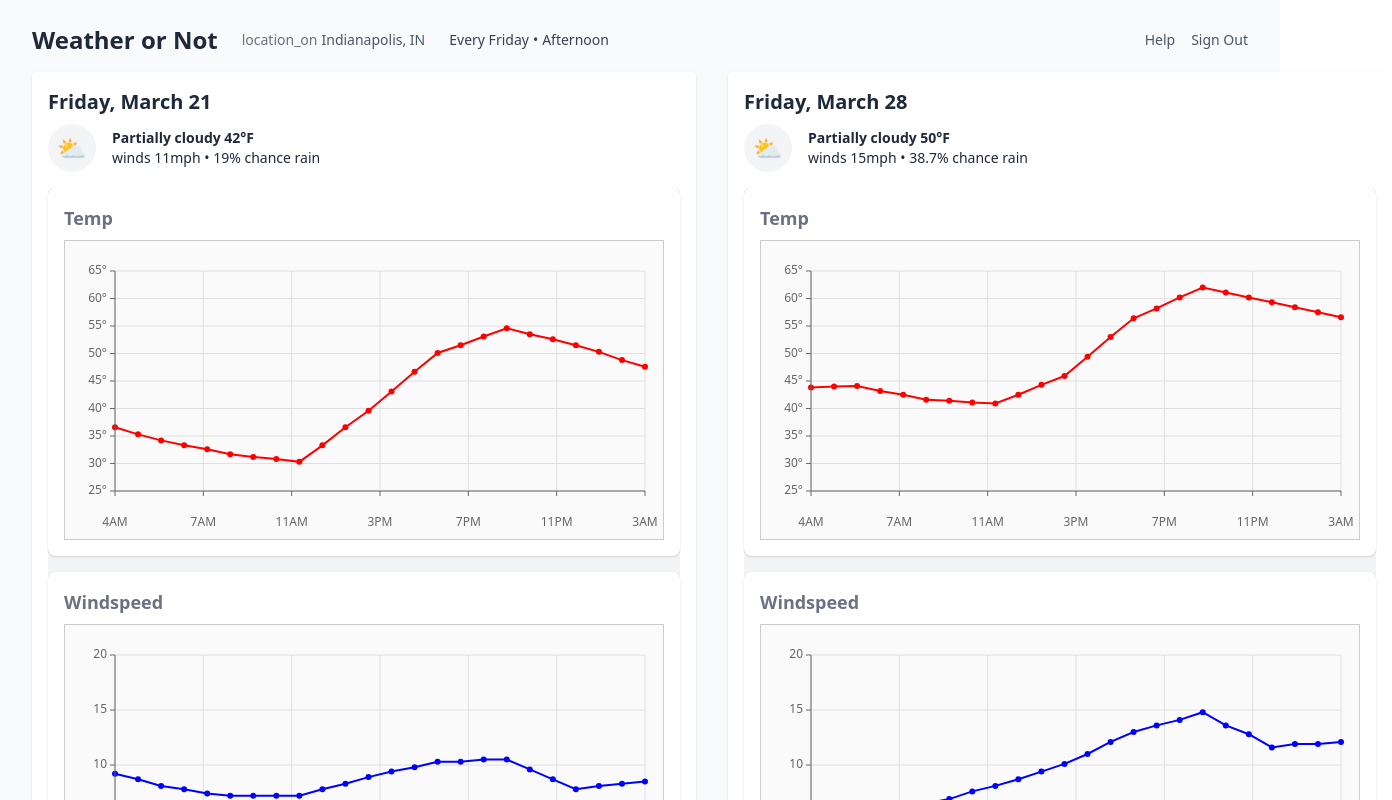
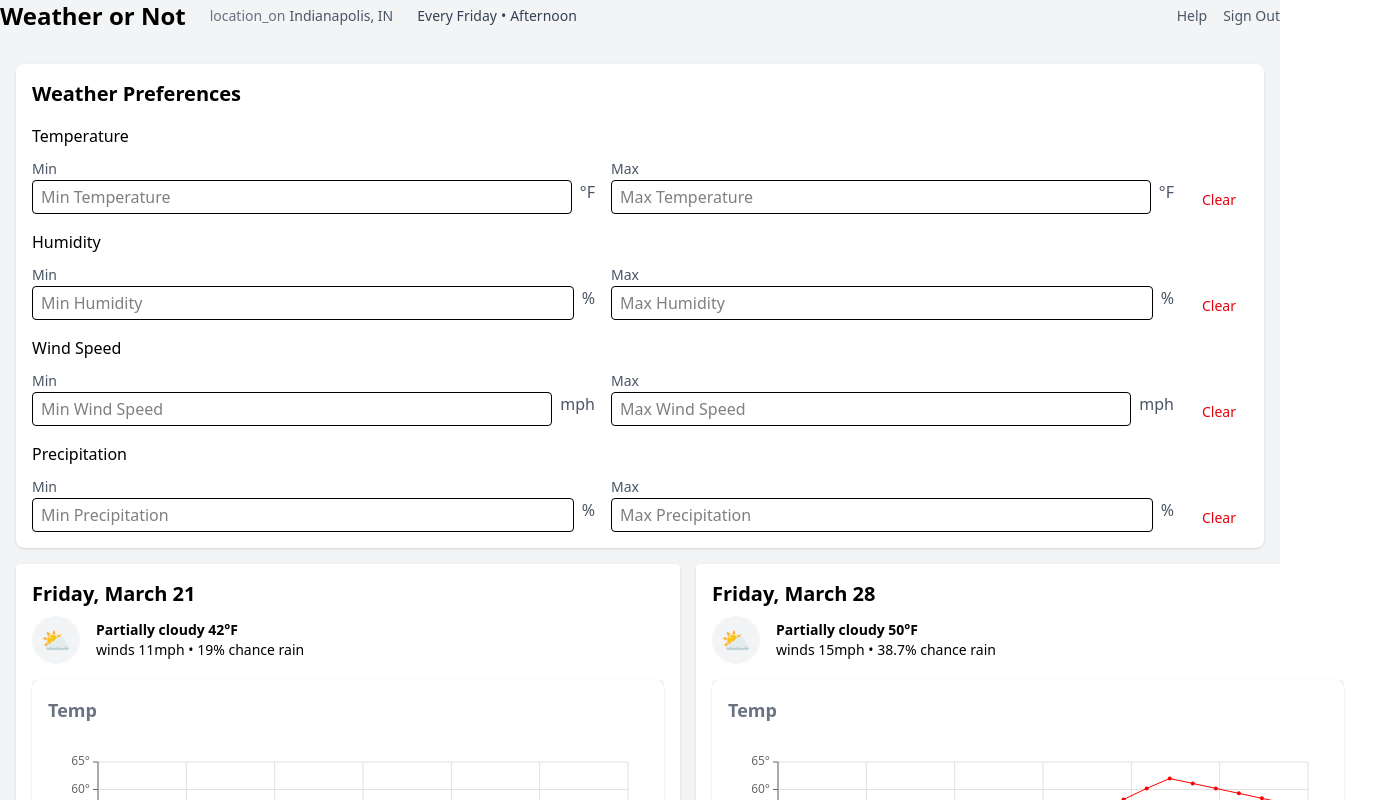
Before and after one commit to byronwall/weather-helper, a React (Vite) app: page / in a window 1280 px wide. Shown: the top 800 px of the page, 1392 px wide, since content can reach past the window. Built offline with nearby package versions, Linux system fonts and the light colour scheme.

Commit message:
Rework to add user preferences

```diff
--- a/src/App.tsx
+++ b/src/App.tsx
@@ -2,6 +2,7 @@ import * as React from "react";
 import { Header } from "./Header";
 import { WeatherCard } from "./WeatherCard";
 import { useWeatherStore } from "./stores/weatherStore";
+import { UserPreferences } from "./components/UserPreferences";
 
 export function App() {
   const { loadSampleData } = useWeatherStore();
@@ -39,21 +40,18 @@ export function App() {
   nextFridayDate.setDate(currentDate.getDate() + 7);
 
   return (
-    <div className="bg-gray-50 text-gray-800 min-h-screen">
-      {/* Container with standard Tailwind max-width and padding */}
-      <div className="mx-auto max-w-7xl px-4 sm:px-6 lg:px-8 py-6">
-        <Header />
-
-        {/* Main content: 2 weather cards side by side on desktop */}
-        <main className="flex flex-col space-y-8 md:flex-row md:space-y-0 md:space-x-8">
-          {/* Current Friday Card */}
+    <div className="min-h-screen bg-gray-100">
+      <Header />
+      <main className="container mx-auto p-4 space-y-4">
+        <UserPreferences />
+        <div className="flex flex-row gap-4">
           <WeatherCard
             date={currentDate}
             location="46220"
             onPrevious={handlePreviousFriday}
             onNext={handleNextFriday}
+            nextLabel={`Next Friday (${nextFridayDate.toLocaleDateString()})`}
           />
-
           {/* Next Friday Card */}
           <WeatherCard
             date={nextFridayDate}
@@ -61,8 +59,8 @@ export function App() {
             onPrevious={handlePreviousFriday}
             onNext={handleNextFriday}
           />
-        </main>
-      </div>
+        </div>
+      </main>
     </div>
   );
 }
--- a/src/WeatherChart.tsx
+++ b/src/WeatherChart.tsx
@@ -1,6 +1,7 @@
 import { WeatherField } from "./types/user";
 import { HourReading } from "./types/api";
 import { useCommonAxis } from "./stores/useCommonAxis";
+import { useUserPrefs, WeatherPreference } from "./stores/userPrefsStore";
 import { useEffect } from "react";
 
 interface WeatherChartProps {
@@ -13,13 +14,6 @@ interface DataPoint {
   value: number;
 }
 
-interface ShadingRegion {
-  startTime: number;
-  endTime: number;
-  color: string;
-  gutter: "top" | "bottom";
-}
-
 // Format time as "8PM"
 function formatTime(timestamp: number): string {
   const date = new Date(timestamp);
@@ -28,47 +22,36 @@ function formatTime(timestamp: number): string {
     .replace(" ", "");
 }
 
+// Map WeatherField to preference key
+const fieldToPreferenceKey: Record<WeatherField, keyof WeatherPreference> = {
+  temp: "temperature",
+  windspeed: "windSpeed",
+  precipprob: "precipitation",
+  humidity: "humidity",
+};
+
 export function WeatherChart({ hourlyData, field }: WeatherChartProps) {
   const { registerLimit, getCurrentLimits, defaultLimits } = useCommonAxis();
+  const { preferences } = useUserPrefs();
 
-  // Example props (could be pulled in from parent or external data):
+  // Get the corresponding preference key for this field
+  const preferenceKey = fieldToPreferenceKey[field];
+  const fieldPreferences = preferences[preferenceKey];
+
   const width = 600;
   const height = 300;
   const topGutterHeight = 30;
-  const bottomGutterHeight = 50; // Increased to accommodate time labels
-  const leftGutterWidth = 50; // Added for y-axis labels
-  const rightGutterWidth = 20; // Added for right padding
+  const bottomGutterHeight = 50;
+  const leftGutterWidth = 50;
+  const rightGutterWidth = 20;
 
   // Convert hourly data to DataPoints
   const data: DataPoint[] = hourlyData.map((hour) => ({
-    time: hour.datetimeEpoch * 1000, // convert seconds to milliseconds
+    time: hour.datetimeEpoch * 1000,
     value: hour[field],
   }));
 
-  console.log("test data", {
-    hourlyDataSample: hourlyData[0],
-    dataSample: data[0],
-  });
-
-  // Example shading in top/bottom gutters:
-  // This says: shade top gutter from time=1678886400000 to 1678887600000 in red,
-  // and bottom gutter from time=1678889000000 to 1678890200000 in blue.
-  const shadingRegions: ShadingRegion[] = [
-    {
-      startTime: 1678886400000,
-      endTime: 1678887600000,
-      color: "rgba(255, 0, 0, 0.3)",
-      gutter: "top",
-    },
-    {
-      startTime: 1678889000000,
-      endTime: 1678890200000,
-      color: "rgba(0, 0, 255, 0.3)",
-      gutter: "bottom",
-    },
-  ];
-
-  // 1) Determine min/max time & value:
+  // Determine min/max time & value
   const times = data.map((d) => d.time);
   const values = data.map((d) => d.value);
 
@@ -76,7 +59,7 @@ export function WeatherChart({ hourlyData, field }: WeatherChartProps) {
   const maxTime = Math.max(...times);
 
   // Calculate the actual min/max from data with padding
-  const paddingFactor = 0.1; // 10% padding
+  const paddingFactor = 0.1;
   const valueRange = Math.max(...values) - Math.min(...values);
   const padding = valueRange * paddingFactor;
 
@@ -94,49 +77,54 @@ export function WeatherChart({ hourlyData, field }: WeatherChartProps) {
   // Use default color for the chart
   const chartColor = defaultLimits[field].color;
 
-  // Compute chart dimension for the central region:
+  // Compute chart dimension for the central region
   const chartHeight = height - topGutterHeight - bottomGutterHeight;
   const chartWidth = width - leftGutterWidth - rightGutterWidth;
 
-  // 2) Scale functions (simple linear scales):
+  // Scale functions
   const xScale = (t: number): number =>
     leftGutterWidth + ((t - minTime) / (maxTime - minTime)) * chartWidth;
 
-  const yScale = (val: number): number => {
-    // invert so higher values appear higher on the chart
-    return (
-      topGutterHeight +
-      chartHeight -
-      ((val - minValue) / (maxValue - minValue)) * chartHeight
-    );
-  };
+  const yScale = (val: number): number =>
+    topGutterHeight +
+    chartHeight -
+    ((val - minValue) / (maxValue - minValue)) * chartHeight;
 
-  // 3) Split data into segments if there's a time gap:
-  //    This example uses a threshold of 10 minutes in ms: 10 * 60 * 1000
+  // Split data into segments and determine line thickness based on preferences
   const gapThreshold = 70 * 60 * 1000;
-  const segments: DataPoint[][] = [];
+  const segments: Array<{ points: DataPoint[]; isInRange: boolean }> = [];
   let currentSegment: DataPoint[] = [];
+  let currentInRange = false;
 
   for (let i = 0; i < data.length; i++) {
     const point = data[i];
+    const isPointInRange = fieldPreferences
+      ? (!fieldPreferences.min || point.value >= fieldPreferences.min) &&
+        (!fieldPreferences.max || point.value <= fieldPreferences.max)
+      : false;
+
     if (currentSegment.length === 0) {
-      currentSegment.push(point);
+      currentSegment = [point];
+      currentInRange = isPointInRange;
     } else {
       const prevPoint = currentSegment[currentSegment.length - 1];
       const delta = point.time - prevPoint.time;
-      if (delta > gapThreshold) {
-        // close off the current segment
-        segments.push(currentSegment);
+
+      if (delta > gapThreshold || isPointInRange !== currentInRange) {
+        segments.push({ points: currentSegment, isInRange: currentInRange });
         currentSegment = [point];
+        currentInRange = isPointInRange;
       } else {
         currentSegment.push(point);
       }
     }
   }
-  // push the last segment if it has points
-  if (currentSegment.length > 0) segments.push(currentSegment);
 
-  // 4) Generate path d-attribute for each segment
+  if (currentSegment.length > 0) {
+    segments.push({ points: currentSegment, isInRange: currentInRange });
+  }
+
+  // Generate path d-attribute for each segment
   const generatePathD = (segment: DataPoint[]): string => {
     if (segment.length === 0) return "";
     let d = `M ${xScale(segment[0].time)},${yScale(segment[0].value)}`;
@@ -148,38 +136,67 @@ export function WeatherChart({ hourlyData, field }: WeatherChartProps) {
     return d;
   };
 
-  // 5) Render the shading as rectangles in top/bottom gutters:
-  const gutterRects = shadingRegions.map((region, idx) => {
-    const xStart = xScale(region.startTime);
-    const xEnd = xScale(region.endTime);
-    const rectWidth = xEnd - xStart;
+  // Generate preference lines and regions
+  const preferenceLines = [];
+  const gutterRegions = [];
 
-    if (region.gutter === "top") {
-      // top gutter: y=0, height=topGutterHeight
-      return (
-        <rect
-          key={idx}
-          x={xStart}
-          y={0}
-          width={rectWidth}
-          height={topGutterHeight}
-          fill={region.color}
+  if (fieldPreferences) {
+    if (fieldPreferences.min !== undefined) {
+      const y = yScale(fieldPreferences.min);
+      preferenceLines.push(
+        <line
+          key="min-line"
+          x1={leftGutterWidth}
+          y1={y}
+          x2={width - rightGutterWidth}
+          y2={y}
+          stroke={chartColor}
+          strokeWidth={1}
+          strokeDasharray="4,4"
         />
       );
-    } else {
-      // bottom gutter: y=topGutterHeight + chartHeight
-      return (
+
+      // Add bottom gutter region for values below min
+      gutterRegions.push(
         <rect
-          key={idx}
-          x={xStart}
-          y={topGutterHeight + chartHeight}
-          width={rectWidth}
-          height={bottomGutterHeight}
-          fill={region.color}
+          key="min-gutter"
+          x={leftGutterWidth}
+          y={y}
+          width={chartWidth}
+          height={chartHeight + topGutterHeight - y}
+          fill={`${chartColor}20`}
         />
       );
     }
-  });
+
+    if (fieldPreferences.max !== undefined) {
+      const y = yScale(fieldPreferences.max);
+      preferenceLines.push(
+        <line
+          key="max-line"
+          x1={leftGutterWidth}
+          y1={y}
+          x2={width - rightGutterWidth}
+          y2={y}
+          stroke={chartColor}
+          strokeWidth={1}
+          strokeDasharray="4,4"
+        />
+      );
+
+      // Add top gutter region for values above max
+      gutterRegions.push(
+        <rect
+          key="max-gutter"
+          x={leftGutterWidth}
+          y={topGutterHeight}
+          width={chartWidth}
+          height={y - topGutterHeight}
+          fill={`${chartColor}20`}
+        />
+      );
+    }
+  }
 
   // Generate axis ticks and gridlines
   const { increment } = defaultLimits[field];
@@ -203,15 +220,9 @@ export function WeatherChart({ hourlyData, field }: WeatherChartProps) {
     };
   });
 
-  // 6) Build the <svg> with axes and gridlines
-  const svgStyle = {
-    border: "1px solid #ccc",
-    background: "#fafafa",
-  };
-
   return (
-    <svg width={width} height={height} style={svgStyle}>
-      {/* Gridlines */}
+    <svg width={width} height={height} className="bg-white rounded-lg">
+      {/* Background gridlines */}
       {yTicks.map((tick, i) => (
         <line
           key={`grid-y-${i}`}
@@ -235,22 +246,32 @@ export function WeatherChart({ hourlyData, field }: WeatherChartProps) {
         />
       ))}
 
-      {/* Render shading first so lines appear on top */}
-      {gutterRects}
+      {/* Preference gutter regions */}
+      {gutterRegions}
 
-      {/* Render each discontinuous line segment */}
+      {/* Preference lines */}
+      {preferenceLines}
+
+      {/* Render each segment with appropriate thickness */}
       {segments.map((segment, idx) => {
-        const pathD = generatePathD(segment);
+        const pathD = generatePathD(segment.points);
         return (
           <g key={idx}>
-            <path d={pathD} fill="none" stroke={chartColor} strokeWidth={2} />
-            {/* Add circles for each data point */}
-            {segment.map((point, pointIdx) => (
+            <path
+              d={pathD}
+              fill="none"
+              stroke={chartColor}
+              strokeWidth={segment.isInRange ? 3 : 1}
+              strokeLinecap="round"
+              strokeLinejoin="round"
+            />
+            {/* Add points */}
+            {segment.points.map((point, pointIdx) => (
               <circle
                 key={pointIdx}
                 cx={xScale(point.time)}
                 cy={yScale(point.value)}
-                r={3}
+                r={2}
                 fill={chartColor}
               />
             ))}
@@ -258,7 +279,7 @@ export function WeatherChart({ hourlyData, field }: WeatherChartProps) {
         );
       })}
 
-      {/* Y-axis line */}
+      {/* Axes */}
       <line
         x1={leftGutterWidth}
         y1={topGutterHeight}
@@ -267,8 +288,6 @@ export function WeatherChart({ hourlyData, field }: WeatherChartProps) {
         stroke="#666"
         strokeWidth={1}
       />
-
-      {/* X-axis line */}
       <line
         x1={leftGutterWidth}
         y1={topGutterHeight + chartHeight}
--- /dev/null
+++ b/src/components/UserPreferences.tsx
@@ -0,0 +1,97 @@
+import { useUserPrefs, WeatherPreference } from "../stores/userPrefsStore";
+
+interface MetricConfig {
+  label: string;
+  unit: string;
+}
+
+const METRICS: Record<keyof WeatherPreference, MetricConfig> = {
+  temperature: { label: "Temperature", unit: "°F" },
+  humidity: { label: "Humidity", unit: "%" },
+  windSpeed: { label: "Wind Speed", unit: "mph" },
+  precipitation: { label: "Precipitation", unit: "%" },
+};
+
+export function UserPreferences() {
+  const { preferences, setPreference, clearPreference } = useUserPrefs();
+
+  const handleInputChange = (
+    metric: keyof WeatherPreference,
+    type: "min" | "max",
+    value: string
+  ) => {
+    const numValue = value === "" ? undefined : Number(value);
+    const currentPref = preferences[metric] || {};
+
+    if (type === "min") {
+      setPreference(metric, numValue, currentPref.max);
+    } else {
+      setPreference(metric, currentPref.min, numValue);
+    }
+  };
+
+  return (
+    <div className="p-4 bg-white rounded-lg shadow">
+      <h2 className="text-xl font-bold mb-4">Weather Preferences</h2>
+      <div className="space-y-4">
+        {Object.entries(METRICS).map(([metric, config]) => (
+          <div key={metric} className="flex flex-col">
+            <label className="font-medium mb-2">{config.label}</label>
+            <div className="flex gap-4">
+              <div className="flex-1">
+                <label className="text-sm text-gray-600">Min</label>
+                <div className="flex">
+                  <input
+                    type="number"
+                    className="w-full border rounded px-2 py-1"
+                    value={
+                      preferences[metric as keyof WeatherPreference]?.min ?? ""
+                    }
+                    onChange={(e) =>
+                      handleInputChange(
+                        metric as keyof WeatherPreference,
+                        "min",
+                        e.target.value
+                      )
+                    }
+                    placeholder={`Min ${config.label}`}
+                  />
+                  <span className="ml-2 text-gray-600">{config.unit}</span>
+                </div>
+              </div>
+              <div className="flex-1">
+                <label className="text-sm text-gray-600">Max</label>
+                <div className="flex">
+                  <input
+                    type="number"
+                    className="w-full border rounded px-2 py-1"
+                    value={
+                      preferences[metric as keyof WeatherPreference]?.max ?? ""
+                    }
+                    onChange={(e) =>
+                      handleInputChange(
+                        metric as keyof WeatherPreference,
+                        "max",
+                        e.target.value
+                      )
+                    }
+                    placeholder={`Max ${config.label}`}
+                  />
+                  <span className="ml-2 text-gray-600">{config.unit}</span>
+                </div>
+              </div>
+              <button
+                className="self-end px-3 py-1 text-sm text-red-600 hover:bg-red-50 rounded"
+                onClick={() =>
+                  clearPreference(metric as keyof WeatherPreference)
+                }
+              >
+                Clear
+              </button>
+            </div>
+          </div>
+        ))}
+      </div>
+    </div>
+  );
+}
--- /dev/null
+++ b/src/stores/userPrefsStore.ts
@@ -0,0 +1,55 @@
+import { create } from "zustand";
+import { persist } from "zustand/middleware";
+
+export interface WeatherPreference {
+  temperature?: {
+    min?: number;
+    max?: number;
+  };
+  humidity?: {
+    min?: number;
+    max?: number;
+  };
+  windSpeed?: {
+    min?: number;
+    max?: number;
+  };
+  precipitation?: {
+    min?: number;
+    max?: number;
+  };
+}
+
+interface UserPrefsState {
+  preferences: WeatherPreference;
+  setPreference: (
+    metric: keyof WeatherPreference,
+    min?: number,
+    max?: number
+  ) => void;
+  clearPreference: (metric: keyof WeatherPreference) => void;
+}
+
+export const useUserPrefs = create<UserPrefsState>()(
+  persist(
+    (set) => ({
+      preferences: {},
+      setPreference: (metric, min, max) =>
+        set((state) => ({
+          preferences: {
+            ...state.preferences,
+            [metric]: { min, max },
+          },
+        })),
+      clearPreference: (metric) =>
+        set((state) => {
+          const newPreferences = { ...state.preferences };
+          delete newPreferences[metric];
+          return { preferences: newPreferences };
+        }),
+    }),
+    {
+      name: "weather-preferences",
+    }
+  )
+);
```
Also changed, not shown: 2 other files (tests, documents, lock files or other folders).
